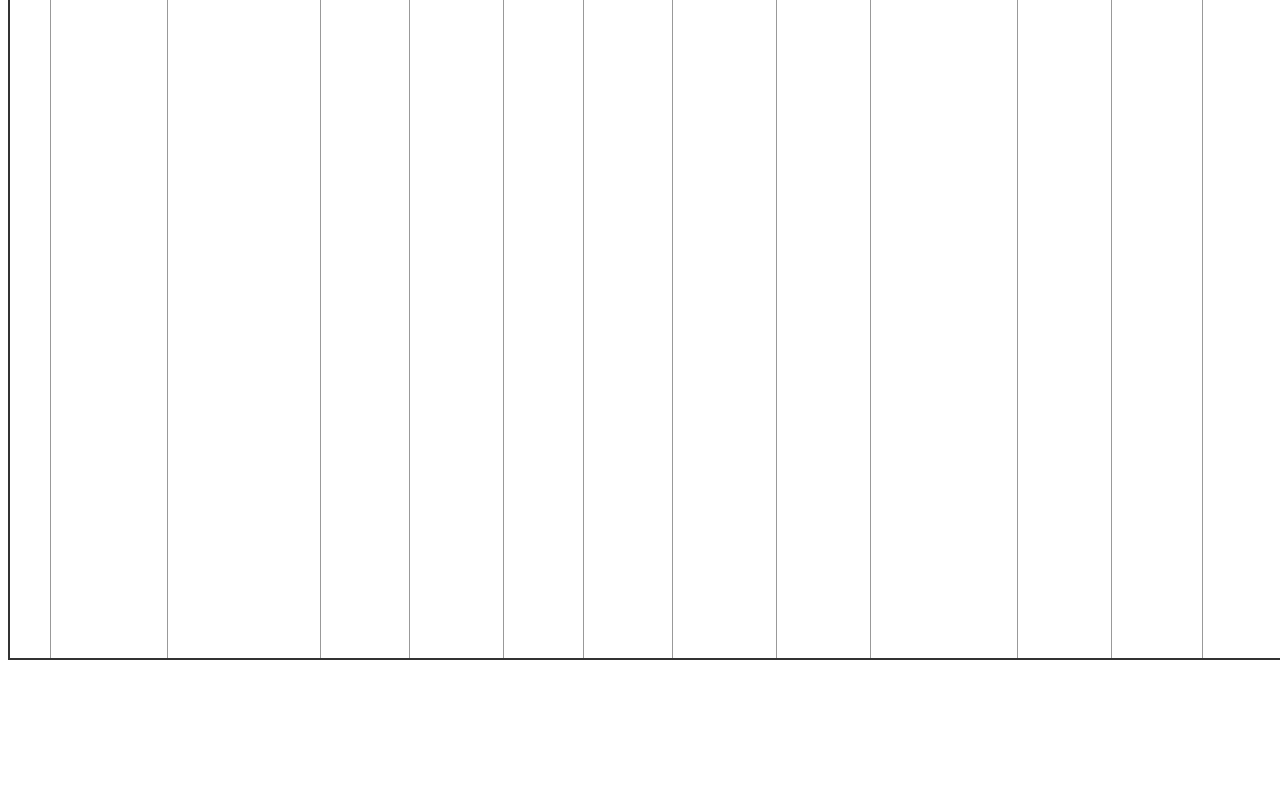
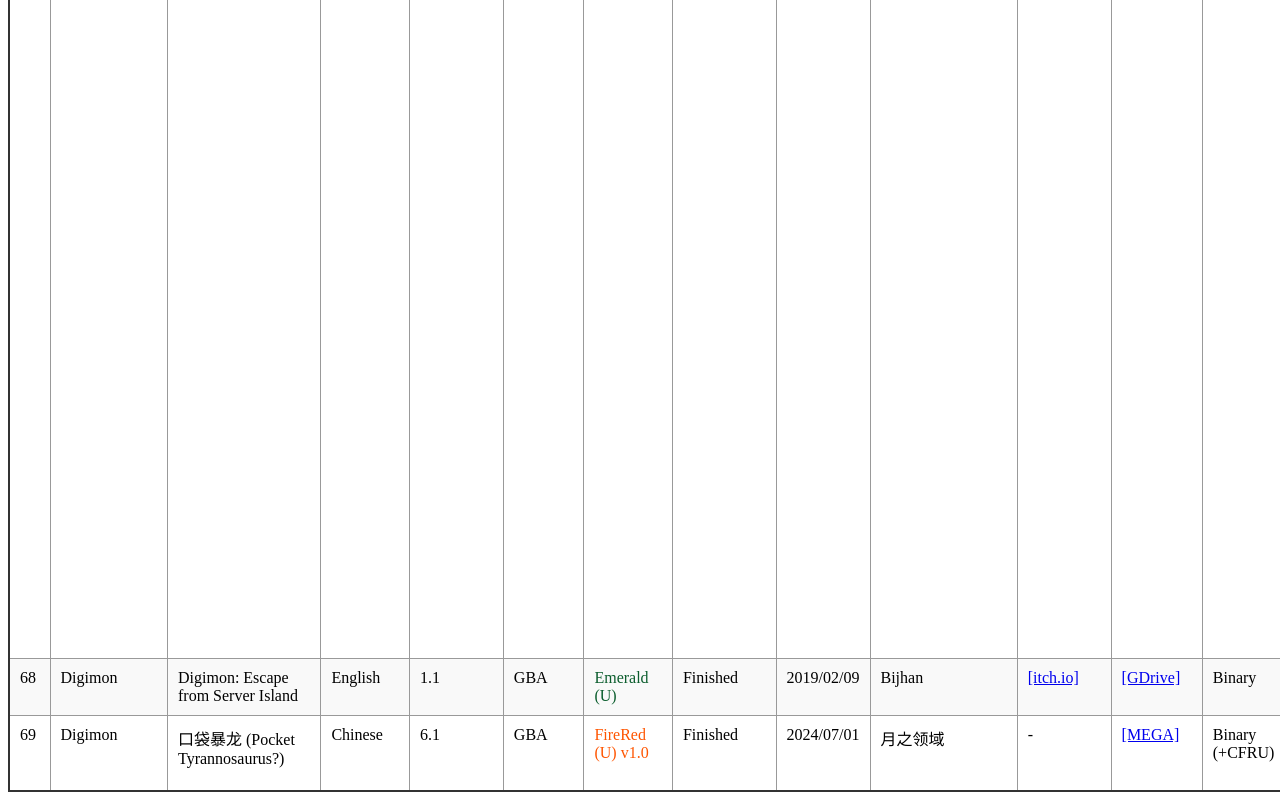
Before and after one commit to aichiya/aichiya.github.io, a plain HTML site: page index.html in a window 1280 px wide. Shown: the part 7152-7952 px from the top of the page. Before the commit the page ends 7820 px from the top, so only its background shows below. Drawn offline with Linux system fonts and the light colour scheme.

Commit message:
Update Digimon

```diff
--- a/index.html
+++ b/index.html
@@ -1239,6 +1239,38 @@
             <td>Binary</td>
             <td>The earlier version back in 2010/2011 was ported into Touhou Puppet Play Enhanced. This version is practically the latest combined enhanced Touhou Puppet Play in JP side. It also provides separate patches for Hifuu/Secret Sealing Club Scenario. Anyway, 'BW' is simply the color of protagonist's hat, Renko has black hat and Maribel has white hat.<br><br>Patching instruction:<br>Patch directly to clean FireRed (J) rom.<br>FireRed (J) v1.0 → 東方人形劇BW2<br><br>For Secret Sealing Club:<br>FireRed (J) v1.0 → 秘封倶楽部BW2<br><br>They also provides swimsuit/X-mas formes replacement. Patch it after done the initial patch:<br>FireRed (J) v1.0 → 東方人形劇BW2 → 水着Xmasフォルムパッチ<br></td>
         </tr>
+        <tr>
+            <td>68</td>
+            <td>Digimon</td>
+            <td>Digimon: Escape from Server Island</td>
+            <td>English</td>
+            <td>1.1</td>
+            <td>GBA</td>
+            <td><font color="#0c5e2e">Emerald (U)</font></td>
+            <td>Finished</td>
+            <td>2019/02/09</td>
+            <td>Bijhan</td>
+            <td><a target="_blank" href="https://jamsheedstudios.itch.io/digimon-escape-from-server-island">[itch.io]</a></td>
+            <td><a target="_blank" href="https://drive.google.com/drive/folders/1CFhcRy9ECcREkX69MhzeDzeY1ECx170D?usp=sharing">[GDrive]</a></td>
+            <td>Binary</td>
+            <td></td>
+        </tr>
+        <tr>
+            <td>69</td>
+            <td>Digimon</td>
+            <td>口袋暴龙 (Pocket Tyrannosaurus?)</td>
+            <td>Chinese</td>
+            <td>6.1</td>
+            <td>GBA</td>
+            <td><font color="#ff5500">FireRed (U) v1.0</font></td>
+            <td>Finished</td>
+            <td>2024/07/01</td>
+            <td>月之领域</td>
+            <td>-</td>
+            <td><a target="_blank" href="https://mega.nz/file/CuQTQD7C#UBql1W14DLhqnxXJD0B2Q-wXtC7HYUXeA-wh9wMLFBo">[MEGA]</a></td>
+            <td>Binary (+CFRU)</td>
+            <td>Dubbed as Digimon Grey in English community.</td>
+        </tr>
     </tbody>
 </table>
 
```
